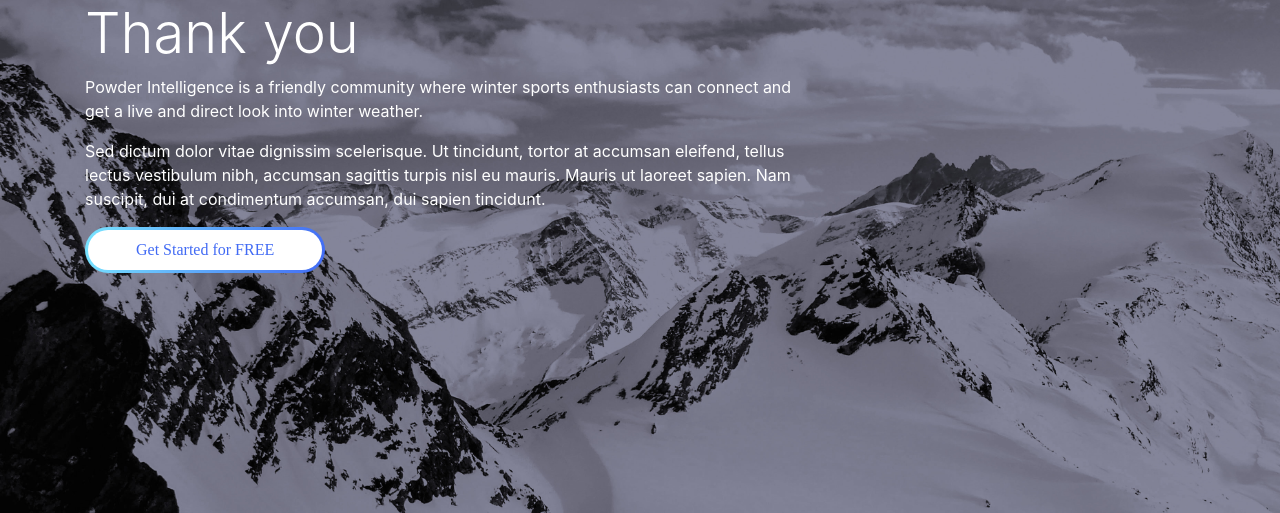
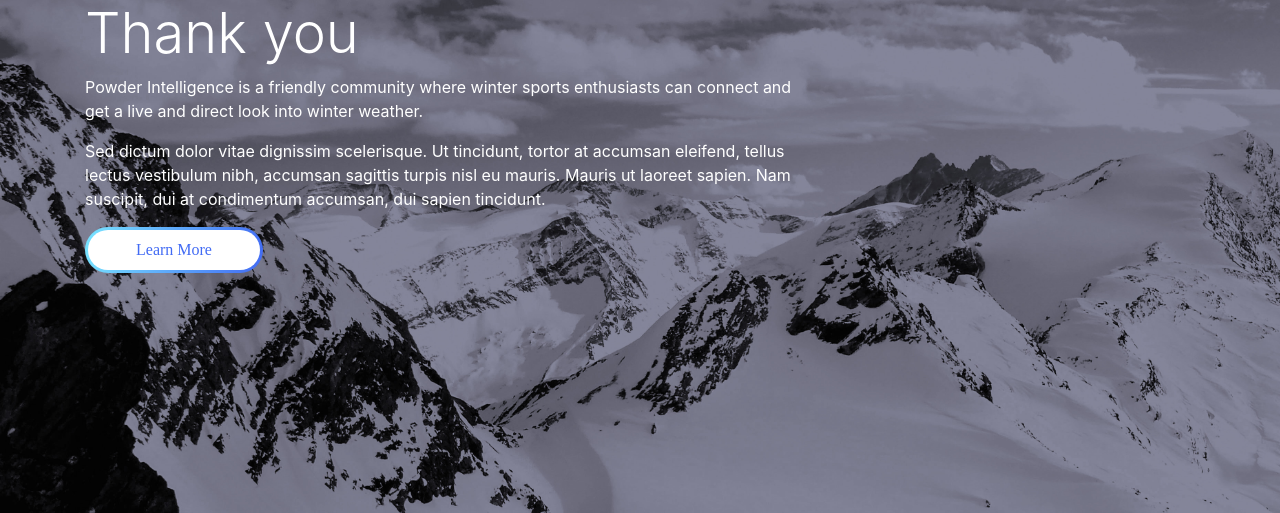
Before and after one commit to wileybaba/powder_intelligence, a Node server app: page /thankyou in a window 1280 px wide. Shown: the part 198-711 px from the top of the page. Run offline with Node 20, Linux system fonts and the light colour scheme; some libraries are stand-ins or nearby versions.

Commit message:
readme update

```diff
--- a/views/thankyou.pug
+++ b/views/thankyou.pug
@@ -8,4 +8,4 @@ block content
         p Powder Intelligence is a friendly community where winter sports enthusiasts can connect and get a live and direct look into winter weather.
         p Sed dictum dolor vitae dignissim scelerisque. Ut tincidunt, tortor at accumsan eleifend, tellus lectus vestibulum nibh, accumsan sagittis turpis nisl eu mauris. Mauris ut laoreet sapien. Nam suscipit, dui at condimentum accumsan, dui sapien tincidunt.
 
-        a.btn.jumbobutton.btn-lg.m-t-1(href='/register') Get Started for FREE
+        a.btn.jumbobutton.btn-lg.m-t-1(href='/about') Learn More
```
Also changed, not shown: README.md.
